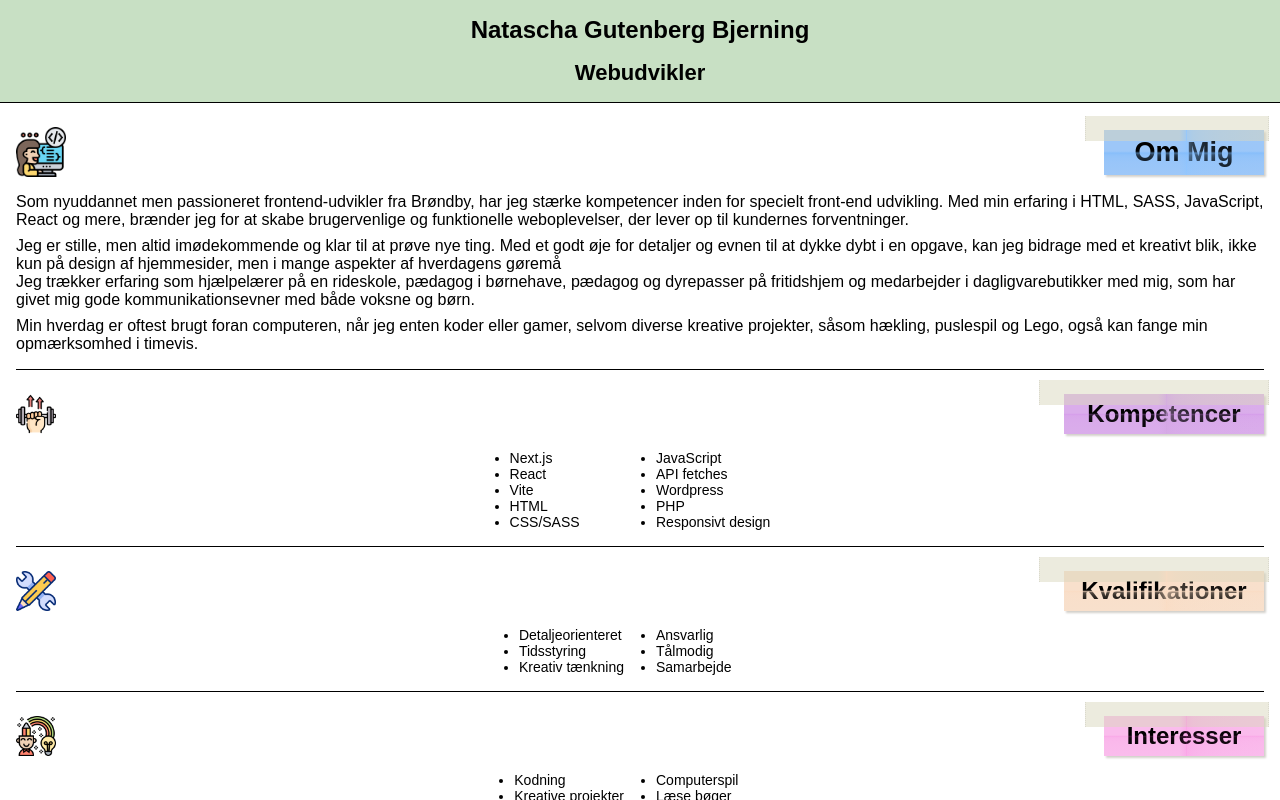
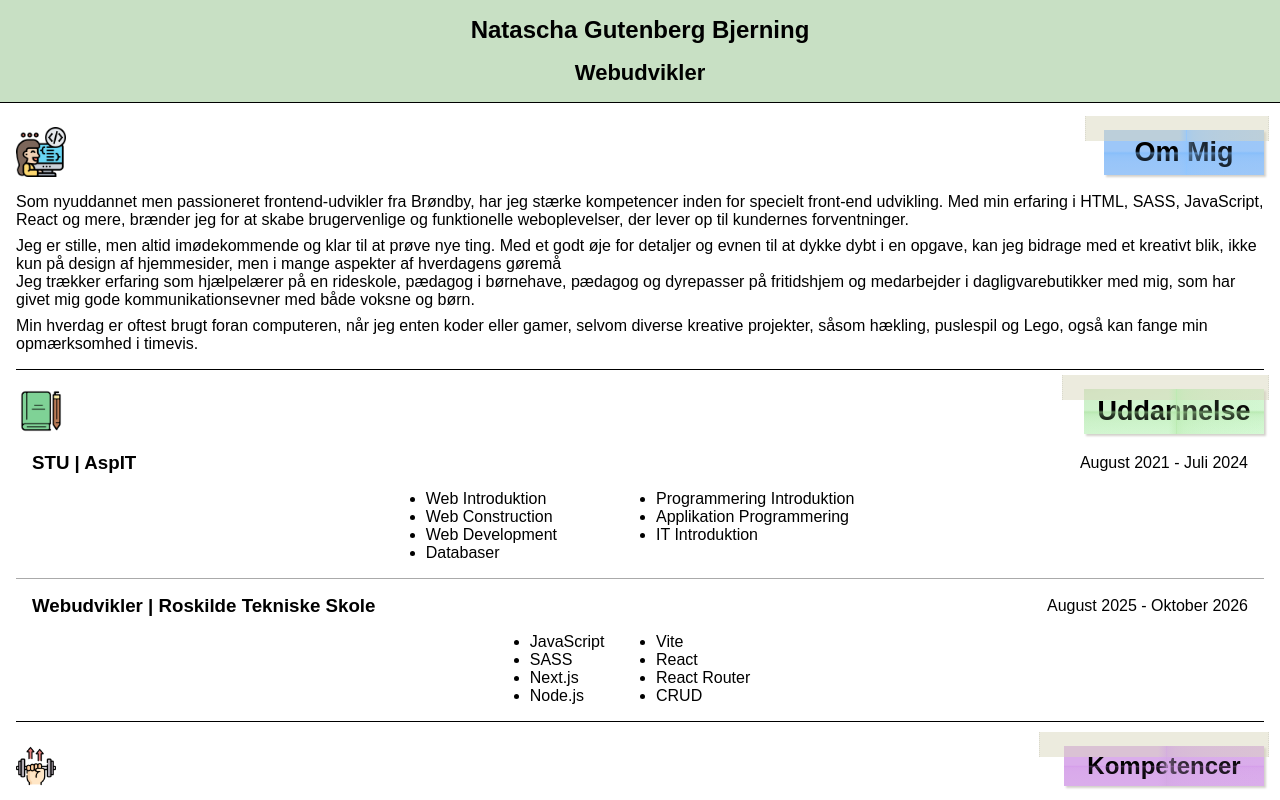
Before and after one commit to NataschaBGB/cv, a Next.js app: page / in a window 1280 px wide. Shown: the top 800 px of the page. Built offline with nearby package versions, Linux system fonts and the light colour scheme.

Commit message:
feat: finished adding educations component

```diff
--- a/app/page.jsx
+++ b/app/page.jsx
@@ -7,6 +7,7 @@ import DriversLicense from "@/components/drivers-license";
 import Languages from "@/components/languages";
 import Code from "@/components/code";
 import Profile from "@/components/profile";
+import Educations from "@/components/educations";
 
 export default function Home() {
   return (
@@ -14,7 +15,7 @@ export default function Home() {
 
         <main className='cv__main'>
           <Profile />
-          {/* <Educations /> */}
+          <Educations />
           {/* <Experience /> */}
         </main>
 
--- /dev/null
+++ b/components/educations/educations.sass
@@ -0,0 +1,40 @@
+.educations
+    border-bottom: 1px solid black
+
+    // MARK: Paper Title
+    &__titles
+        display: flex
+        align-items: center
+        justify-content: space-between
+        margin: 1rem 0 0
+
+        // Paper Label
+        .paper
+            height: 45px
+            width: 180px
+            background: linear-gradient(to bottom right, #c9eac2, 20%, rgba(213, 224, 249, 0)), #d5f9d5
+            font-size: 18px
+
+        // Paper Folds
+        .paper::after
+            background: linear-gradient(rgba(255, 255, 255, 0), 51%, #a4df98, 52%, rgba(255, 255, 255, 0)), linear-gradient(to right, rgba(255, 255, 255, 0), 51%, #baebb0, 52%, rgba(255, 255, 255, 0))
+
+    &__education:last-of-type
+        border-bottom: none
+    &__education
+        padding: 1rem 1rem 0
+        border-bottom: 1px solid #aaaaaa
+
+    &__list
+        display: flex
+        flex-direction: column
+        align-items: center
+        padding: 1rem
+        ul
+            column-count: 2
+            column-gap: 2rem
+    &__title
+        display: flex
+        justify-content: space-between
+        align-items: center
+        gap: 1rem
--- /dev/null
+++ b/components/educations/index.jsx
@@ -0,0 +1,104 @@
+import Image from 'next/image';
+import education from '../../assets/education.png'
+import './educations.sass'
+
+
+export default function Educations() {
+
+    return (
+            <section className="educations">
+
+                <figure className="educations__titles">
+                    <Image src={education} alt="educations_image" height={50} className="educations__image" />
+                    <figcaption className="paper">
+                        <div className="top-tape"></div>
+                        <h2>Uddannelse</h2>
+                    </figcaption>
+                </figure>
+
+                <article className='educations__education'>
+                    <div className="educations__title">
+                        <h3>STU | AspIT</h3>
+                        <p>August 2021 - Juli 2024</p>
+                    </div>
+                    <div className="educations__list">
+                        <ul>
+                            <li>Web Introduktion</li>
+                            <li>Web Construction</li>
+                            <li>Web Development</li>
+                            <li>Databaser</li>
+                            <li>Programmering Introduktion</li>
+                            <li>Applikation Programmering</li>
+                            <li>IT Introduktion</li>
+                        </ul>
+                    </div>
+
+                </article>
+
+                <article className='educations__education'>
+                    <div className="educations__title">
+                        <h3>Webudvikler | Roskilde Tekniske Skole</h3>
+                        <p>August 2025 - Oktober 2026</p>
+                    </div>
+                    <div className="educations__list">
+                        <ul>
+                            <li>JavaScript</li>
+                            <li>SASS</li>
+                            <li>Next.js</li>
+                            <li>Node.js</li>
+                            <li>Vite</li>
+                            <li>React</li>
+                            <li>React Router</li>
+                            <li>CRUD</li>
+                        </ul>
+                    </div>
+                </article>
+
+                {/* <article className="education">
+                    <section className='education__title'>
+                        <h3 className='education__name'>AspIT - STU</h3>
+                        <div className="education__dates">
+                            <p>August 2021 -</p>
+                            <p>Juli 2024</p>
+                        </div>
+                    </section>
+
+                    <section className="education__list">
+                        <ul>
+                            <li>Web Introduktion</li>
+                            <li>Web Construction</li>
+                            <li>Web Development</li>
+                            <li>Web development & databaser</li>
+                            <li>Programmering Introduktion</li>
+                            <li>Applikation Programmering</li>
+                            <li>IT Introduktion</li>
+                        </ul>
+                    </section>
+                </article>
+
+                <article className="education">
+                    <section className='education__title'>
+                        <h3 className='education__name'>Roskilde Tekniske Skole - Erhvervsuddannelse Webudvikler</h3>
+                        <div className="education__dates">
+                            <p>August 2025 -</p>
+                            <p>Oktober 2026</p>
+                        </div>
+                    </section>
+                    <section className="education__list">
+                        <ul>
+                            <li>JavaScript</li>
+                            <li>SASS</li>
+                            <li>Next.js</li>
+                            <li>Node.js</li>
+                            <li>Vite</li>
+                            <li>React</li>
+                            <li>React Router</li>
+                            <li>CRUD</li>
+                        </ul>
+                    </section>
+                </article> */}
+
+            </section>
+    )
+
+}
```
